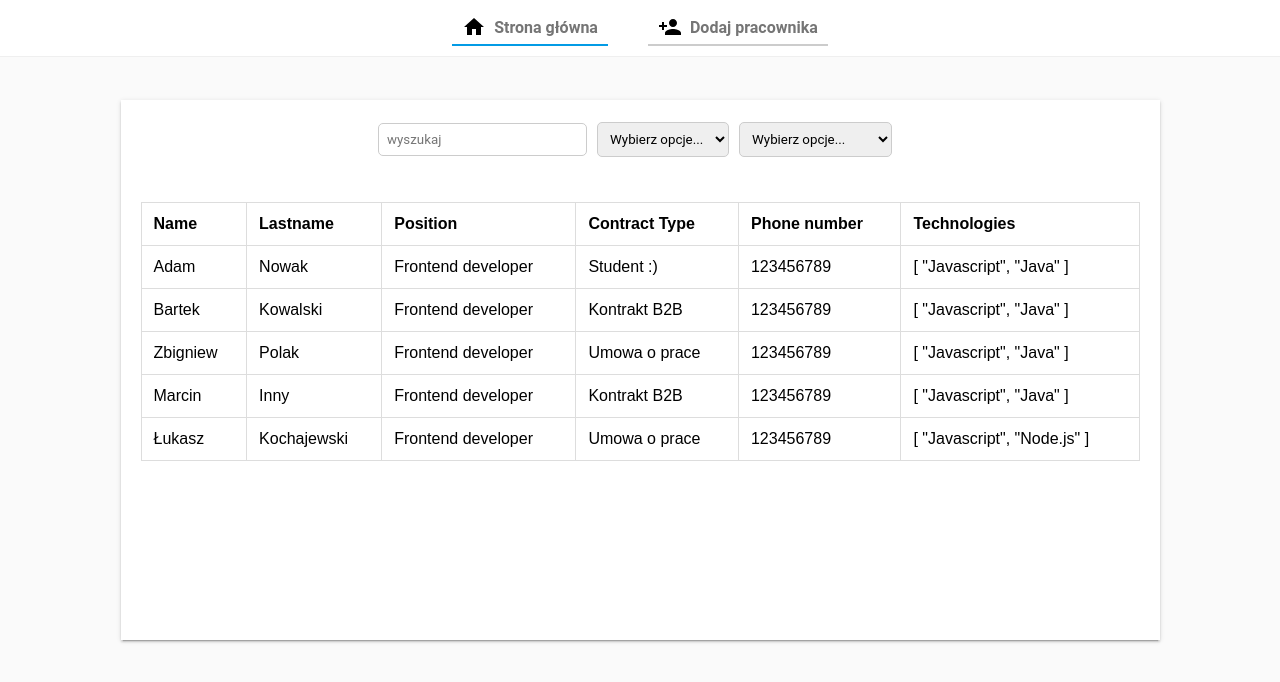
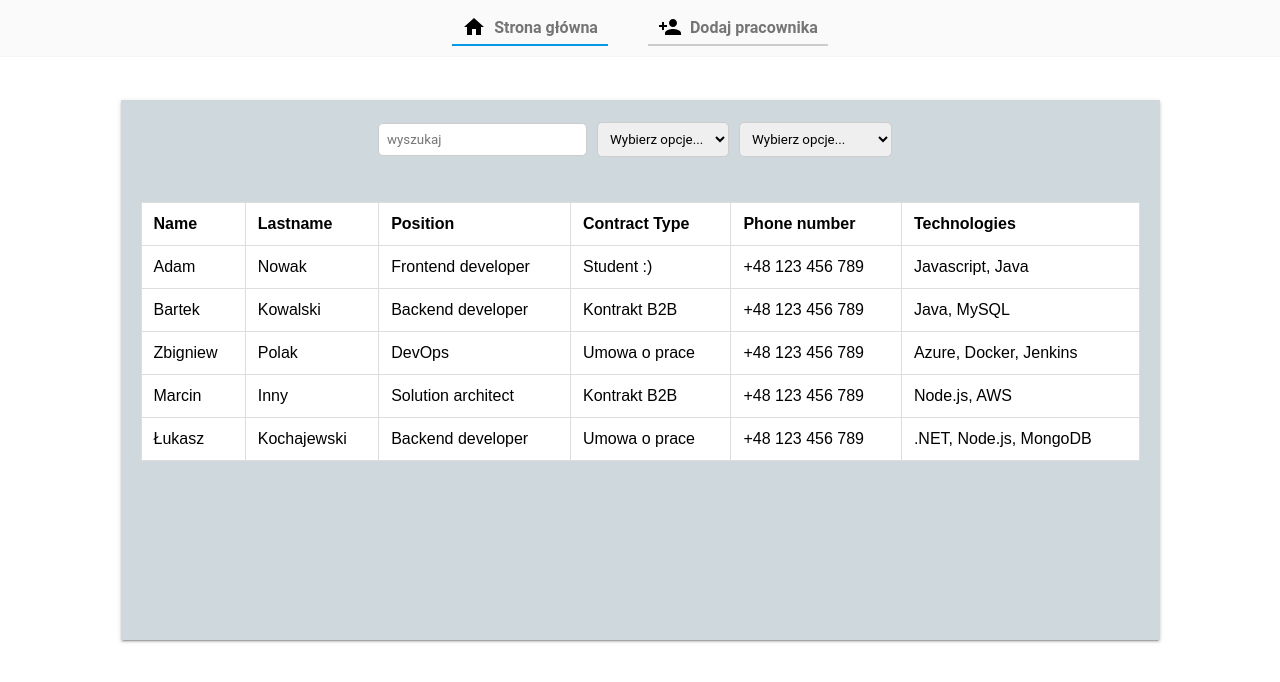
Before and after one commit to PGS-dev/vue-workshop, a Vue app: page / in a window 1280 px wide. Shown: the top 682 px of the page. Built offline with nearby package versions, Linux system fonts and the light colour scheme.

Commit message:
- implement advanced filters - add custom vue plugin - create MyMixin - change validation to use watcher instead of computed properties - add directives and filters

```diff
--- a/src/App.vue
+++ b/src/App.vue
@@ -1,8 +1,8 @@
 <template>
   <div id="app">
     <my-navbar></my-navbar>
-    <main id="main" :class="{loading: getLoader}">
-      <my-loader v-if="getLoader"></my-loader>
+    <main id="main" :class="{loading: $getLoader()}">
+      <my-loader v-if="$getLoader()"></my-loader>
       <transition name="slide-fade">
         <router-view></router-view>
       </transition>
@@ -17,11 +17,6 @@ import MyLoader from '@/components/MyLoader.vue';
 export default {
   name: 'app',
   components: { MyNavbar, MyLoader },
-  computed: {
-    getLoader() {
-      return this.$store.getters.getLoader;
-    },
-  },
 };
 </script>
 
@@ -49,7 +44,7 @@ body {
   -moz-osx-font-smoothing: grayscale;
   height: 100vh;
   overflow: hidden;
-  background-color: #fafafa;
+  // background-color: #fafafa;
 }
 
 .slide-fade-enter-active {
--- a/src/components/MyButton.vue
+++ b/src/components/MyButton.vue
@@ -1,10 +1,7 @@
 <template functional>
-  <button
-    :class="['btn', data.staticClass, data.class]"
-    v-on="listeners"
-    v-bind="data.attrs"
-  >
-    <slot /></button>
+  <button :class="['btn', data.staticClass, data.class]" v-on="listeners" v-bind="data.attrs">
+    <slot />
+  </button>
 </template>
 <script>
 export default {};
@@ -29,4 +26,13 @@ export default {};
     background-color: #66bb6a;
   }
 }
+
+.btn-danger {
+  color: #fff;
+  background-color: #f44336;
+
+  &:hover {
+    background-color: #e57373;
+  }
+}
 </style>
--- a/src/components/MyNavbar.vue
+++ b/src/components/MyNavbar.vue
@@ -45,7 +45,7 @@ export default {
 <style lang="scss" scoped>
 nav {
   width: 100%;
-  background-color: #fff;
+  background-color: #FAFAFA;
   position: fixed;
   top: 0;
   box-shadow: 0 0 1px rgba(0, 0, 0, 0.25);
--- a/src/constants.js
+++ b/src/constants.js
@@ -4,39 +4,39 @@ export default {
     lastname: 'Nowak',
     position: 'Frontend developer',
     contractType: 'Student :)',
-    phoneNumber: '123456789',
+    phoneNumber: 123456789,
     technologies: ['Javascript', 'Java'],
   },
   {
     name: 'Bartek',
     lastname: 'Kowalski',
-    position: 'Frontend developer',
+    position: 'Backend developer',
     contractType: 'Kontrakt B2B',
-    phoneNumber: '123456789',
-    technologies: ['Javascript', 'Java'],
+    phoneNumber: 123456789,
+    technologies: ['Java', 'MySQL'],
   },
   {
     name: 'Zbigniew',
     lastname: 'Polak',
-    position: 'Frontend developer',
+    position: 'DevOps',
     contractType: 'Umowa o prace',
-    phoneNumber: '123456789',
-    technologies: ['Javascript', 'Java'],
+    phoneNumber: 123456789,
+    technologies: ['Azure', 'Docker', 'Jenkins'],
   },
   {
     name: 'Marcin',
     lastname: 'Inny',
-    position: 'Frontend developer',
+    position: 'Solution architect',
     contractType: 'Kontrakt B2B',
-    phoneNumber: '123456789',
-    technologies: ['Javascript', 'Java'],
+    phoneNumber: 123456789,
+    technologies: ['Node.js', 'AWS'],
   },
   {
     name: 'Łukasz',
     lastname: 'Kochajewski',
-    position: 'Frontend developer',
+    position: 'Backend developer',
     contractType: 'Umowa o prace',
-    phoneNumber: '123456789',
-    technologies: ['Javascript', 'Node.js'],
+    phoneNumber: 123456789,
+    technologies: ['.NET', 'Node.js', 'MongoDB'],
   }],
 };
--- /dev/null
+++ b/src/mixins/MyMixin.js
@@ -0,0 +1,18 @@
+export default {
+    data() {
+        return {
+            mixinProperty: 'Mixin property',
+        }
+    },
+    mounted() {
+        console.log('Mounted hook from mixin');
+    },
+    computed: {
+        getTechnologies() {
+            return this.$store.getters.getTechnologies;
+          },
+          getPositions() {
+            return this.$store.getters.getPositions;
+          },
+    }
+};
--- /dev/null
+++ b/src/plugins/MyPlugin.js
@@ -0,0 +1,23 @@
+export default {
+  install(Vue, options) {
+    const { store } = { ...options };
+
+    // global method and property
+    Vue.myGlobalProperty = 'Hello from global property';
+    Vue.myGlobalMethod = () => {
+      return Vue.myGlobalProperty;
+    }
+
+    // instance methods
+
+    Vue.prototype.$startLoader = () => {
+      store.commit('startLoader');
+    };
+
+    Vue.prototype.$stopLoader = () => {
+      store.commit('stopLoader');
+    };
+
+    Vue.prototype.$getLoader = () => store.getters.getLoader;
+  },
+};
--- a/src/views/Home.vue
+++ b/src/views/Home.vue
@@ -1,9 +1,15 @@
 <template>
-  <div class="container card">
+  <div class="container card" v-color-swatch="'#CFD8DC'">
     <div class="container__filters">
-      <my-input v-model="searchValue" placeholder="wyszukaj"></my-input>
+      <my-input v-focus v-model="searchValue" placeholder="wyszukaj"></my-input>
       <my-select v-model="selectedTechnology" :options="getTechnologies"></my-select>
       <my-select v-model="selectedPosition" :options="getPositions"></my-select>
+      <my-button
+        v-if="filtersApplied"
+        class="btn-danger"
+        v-test
+        @click="clearFilters"
+      >Wyczyść filtry</my-button>
     </div>
     <div class="container__table">
       <table>
@@ -11,43 +17,56 @@
           <th v-for="head in tableHead" :key="head">{{head}}</th>
         </tr>
         <tr
-          v-for="(employee, index) in filterEmployeesBySearchValue"
+          v-for="(employee, index) in filterEmployeesByPosition"
           :key="employee.name + employee.lastname + index"
         >
-          <td v-for="(val, index) in employee" :key="'uniqueKey-' + val + index">{{val}}</td>
+          <td
+            v-for="(val, index) in employee"
+            :key="'uniqueKey-' + val + index"
+          >{{val | formatArray | formatNumber}}</td>
         </tr>
       </table>
     </div>
   </div>
 </template>
 <script>
-import MyInput from '@/components/MyInput';
-import MySelect from '@/components/MySelect';
+import MyInput from "@/components/MyInput";
+import MySelect from "@/components/MySelect";
+import MyButton from "@/components/MyButton.vue";
+import MyMixin from "@/mixins/MyMixin";
 
 export default {
-  components: { MyInput, MySelect },
+  mixins: [MyMixin],
+  components: { MyInput, MySelect, MyButton },
+  directives: {
+    focus: {
+      inserted(el) {
+        el.focus();
+      }
+    }
+  },
+  filters: {
+    formatArray(value) {
+      if (Array.isArray(value)) return value.join(", ");
+      return value;
+    }
+  },
   data() {
     return {
-      searchValue: '',
+      searchValue: "",
       selectedTechnology: null,
       selectedPosition: null,
       tableHead: [
-        'Name',
-        'Lastname',
-        'Position',
-        'Contract Type',
-        'Phone number',
-        'Technologies',
-      ],
+        "Name",
+        "Lastname",
+        "Position",
+        "Contract Type",
+        "Phone number",
+        "Technologies"
+      ]
     };
   },
   computed: {
-    getTechnologies() {
-      return this.$store.getters.getTechnologies;
-    },
-    getPositions() {
-      return this.$store.getters.getPositions;
-    },
     getEmployees() {
       return this.$store.getters.getEmployees;
     },
@@ -55,15 +74,44 @@ export default {
       return this.searchValue.toLowerCase();
     },
     filterEmployeesBySearchValue() {
-      return this.getEmployees.filter((employee) => {
+      return this.getEmployees.filter(employee => {
         const values = `${employee.name.toLowerCase()} ${employee.lastname.toLowerCase()} ${employee.contractType.toLowerCase()}`;
         return values.includes(this.searchValueToLowerCase);
       });
     },
+    filterEmployeesByTechnology() {
+      return this.selectedTechnology
+        ? this.filterEmployeesBySearchValue.filter(employee =>
+            employee.technologies.includes(this.selectedTechnology)
+          )
+        : this.filterEmployeesBySearchValue;
+    },
+    filterEmployeesByPosition() {
+      return this.selectedPosition
+        ? this.filterEmployeesByTechnology.filter(employee =>
+            employee.position.includes(this.selectedPosition)
+          )
+        : this.filterEmployeesByTechnology;
+    },
+    filtersApplied() {
+      return (
+        this.searchValue || this.selectedTechnology || this.selectedPosition
+      );
+    }
   },
   async created() {
-    await this.$store.dispatch('fetchEmployeesList');
+    await this.$store.dispatch("fetchEmployeesList");
   },
+  mounted() {
+    console.log('Mounted hook from component:', this.mixinProperty);
+  },
+  methods: {
+    clearFilters() {
+      this.searchValue = "";
+      this.selectedTechnology = null;
+      this.selectedPosition = null;
+    }
+  }
 };
 </script>
 <style lang="scss" scoped>
--- a/src/views/NewEmployeeForm.vue
+++ b/src/views/NewEmployeeForm.vue
@@ -31,8 +31,8 @@
       <div class="flex-container">
         <my-button v-on:click.prevent="clearForm">Wyczyść</my-button>
         <my-button
-          :disabled="!formIsValid"
-          :class="{disabled: !formIsValid}"
+          :disabled="!isValid"
+          :class="{disabled: !isValid}"
           class="btn-action"
           type="submit"
         >Zapisz</my-button>
@@ -47,67 +47,77 @@
   </div>
 </template>
 <script>
-import Multiselect from 'vue-multiselect';
-import MyButton from '@/components/MyButton.vue';
-import MyInput from '@/components/MyInput.vue';
+import Multiselect from "vue-multiselect";
+import MyButton from "@/components/MyButton.vue";
+import MyInput from "@/components/MyInput.vue";
 // import MyButtonTest from '@/components/MyButtonTest';
+import MyMixin from "@/mixins/MyMixin";
 
 export default {
+  mixins: [MyMixin],
   components: {
     MyButton,
     MyInput,
-    Multiselect,
+    Multiselect
     // MyButtonTest,
   },
   data() {
     return {
       newEmployee: {
-        name: '',
-        lastname: '',
-        position: '',
-        contractType: '',
-        phoneNumber: '',
-        technologies: [],
+        name: "",
+        lastname: "",
+        position: "",
+        contractType: "",
+        phoneNumber: "",
+        technologies: []
       },
-      contractTypeOptions: ['Umowa o prace', 'Kontrakt B2B', 'Student :)'],
+      contractTypeOptions: ["Umowa o prace", "Kontrakt B2B", "Student :)"],
+      isValid: false
     };
   },
   created() {
-    this.newEmployee.technologies.push('Javascript');
-    this.newEmployee.position = 'Frontend developer';
+    this.newEmployee.technologies.push("Javascript");
+    this.newEmployee.position = "Frontend developer";
+  },
+  mounted() {
+    console.log('Mounted hook from component: ', this.mixinProperty);
+  },
+  watch: {
+    newEmployee: {
+      handler(newVal, oldVal) {
+        if (newVal.technologies.length) {
+          this.isValid = Object.keys(newVal).every(key => newVal[key]);
+        }
+      },
+      deep: true
+    }
   },
   computed: {
-    formIsValid() {
-      return (
-        Object.keys(this.newEmployee).every(key => this.newEmployee[key])
-        && this.newEmployee.technologies.length
-      );
-    },
-    getTechnologies() {
-      return this.$store.getters.getTechnologies;
-    },
-    getPositions() {
-      return this.$store.getters.getPositions;
-    },
+    // formIsValid() {
+    //   return (
+    //     Object.keys(this.newEmployee).every(key => this.newEmployee[key]) &&
+    //     this.newEmployee.technologies.length
+    //   );
+    // },
   },
   methods: {
     async checkForm() {
       if (this.formIsValid) {
-        await this.$store.dispatch('addNewEmployee', this.newEmployee);
-        this.$router.push({ name: 'home' });
+        await this.$store.dispatch("addNewEmployee", this.newEmployee);
+        this.$router.push({ name: "home" });
       }
     },
     clearForm() {
       this.newEmployee = {
-        name: '',
-        lastname: '',
-        position: '',
-        contractType: '',
-        phoneNumber: '',
-        technologies: [],
+        name: "",
+        lastname: "",
+        position: "",
+        contractType: "",
+        phoneNumber: "",
+        technologies: []
       };
-    },
-  },
+    }
+  }
 };
 </script>
 <style scoped>
```
Also changed, not shown: src/main.js (+25 -0 lines).
